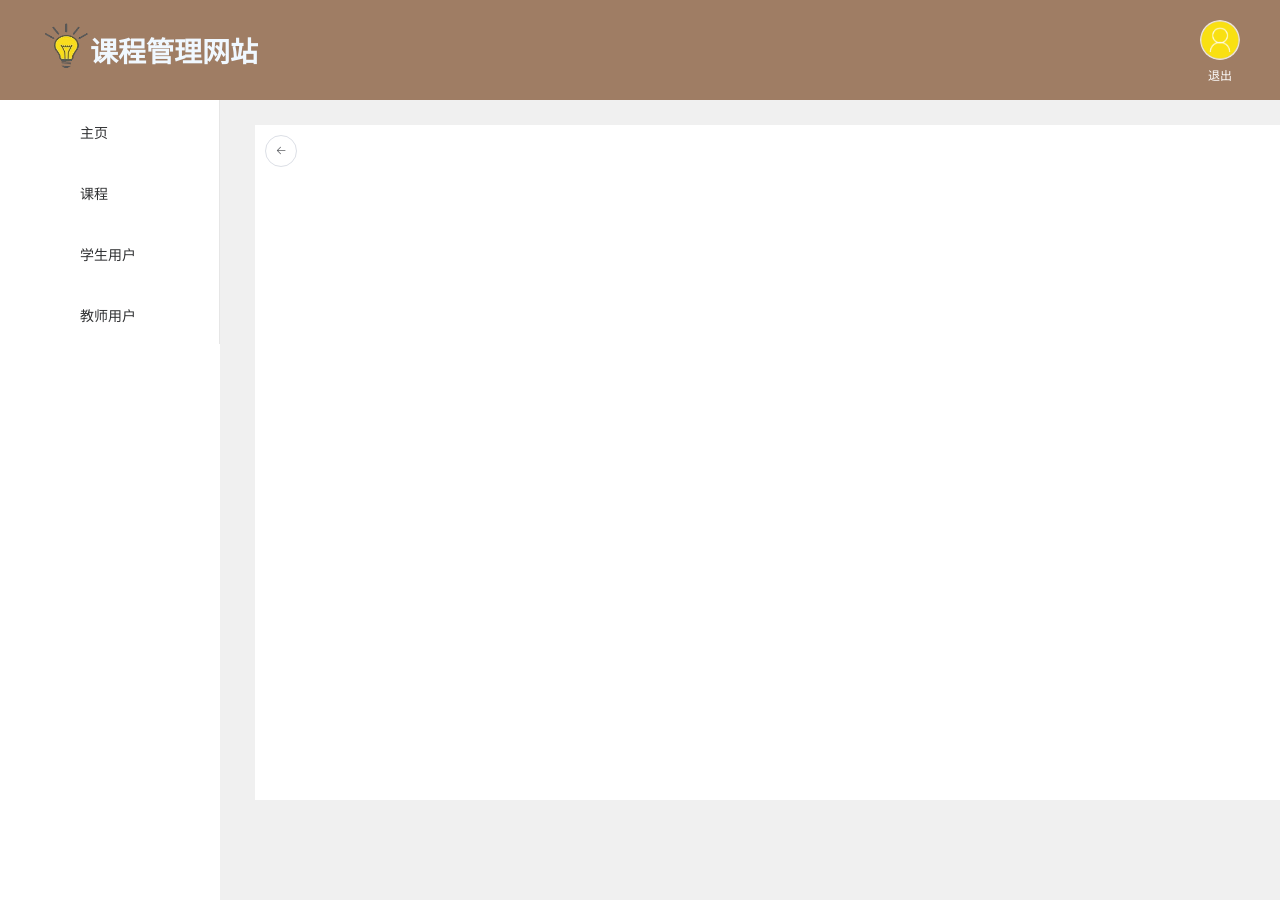
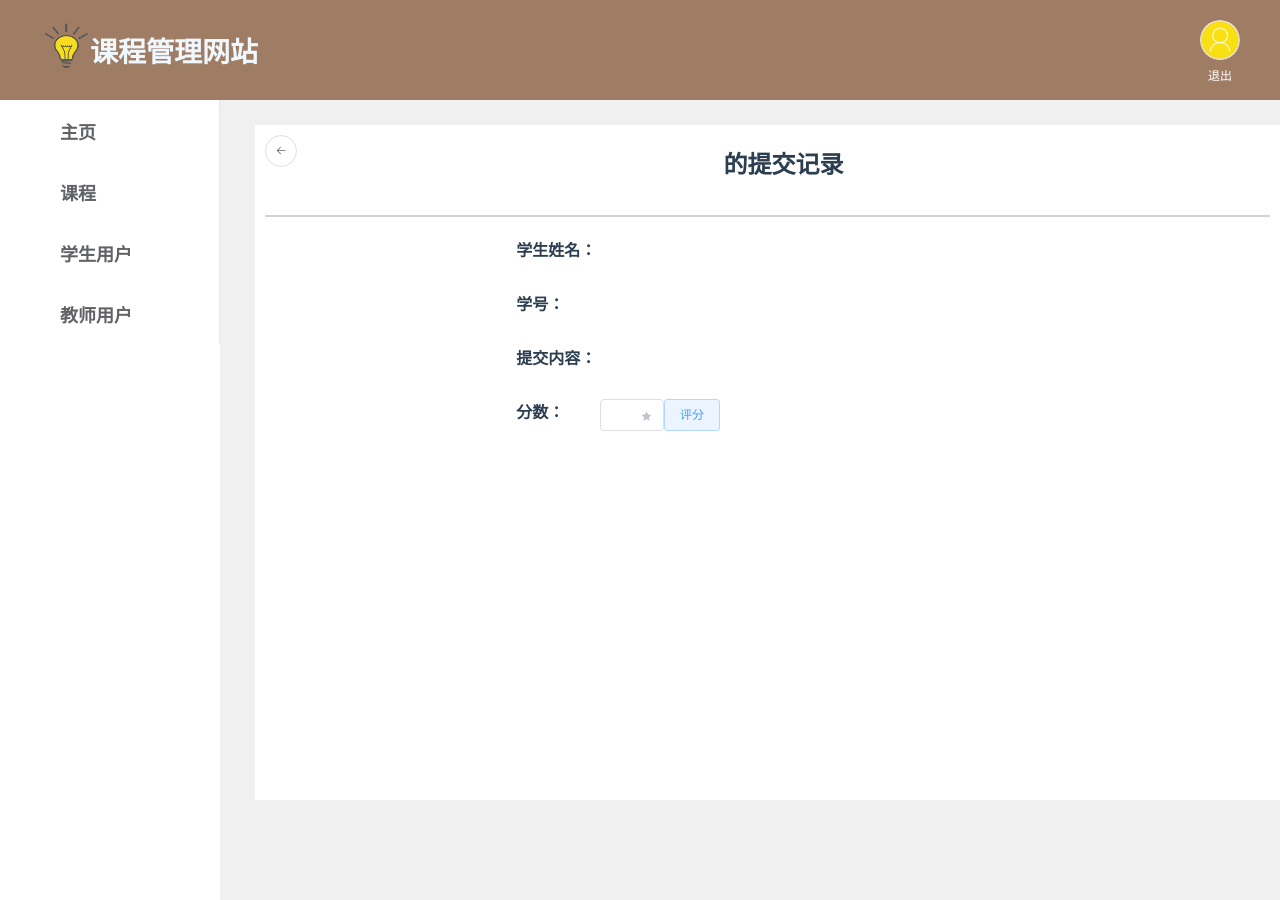
Before and after one commit to TheProudSoul/course-manage, a Vue app: page /#/course/1/assignment/1/submit/1 in a window 1280 px wide. Built offline with nearby package versions, Linux system fonts and the light colour scheme; no server answers; sample sign-in values are in the browser's storage; some icons are missing.

Commit message:
only file operations left to finish

```diff
--- a/src/components/common/Header.vue
+++ b/src/components/common/Header.vue
@@ -7,10 +7,22 @@
       </div>
       <div class="header-right">
           <div class="user-avator"><img src="../../assets/avator.png"></div>
-          <el-button type="text" class="logout">退出</el-button>
+          <el-button type="text" class="logout" @click="logout">退出</el-button>
       </div>
     </div>
 </template>
+
+<script>
+export default {
+  methods:{
+    logout(){
+      localStorage.setItem('role', '')
+      this.$store.commit('login/userType', localStorage.getItem('role'))
+      this.$router.push('/login');
+    }
+  }
+}
+</script>
 
 
 <style>
--- a/src/components/common/Sidebar.vue
+++ b/src/components/common/Sidebar.vue
@@ -38,8 +38,10 @@ export default {
 }
 .icon{
   position: fixed;
-  left: 80px;
-
+  left: 60px;
+  font-weight: bold;
+  font-size: 18px;
+  color: #606266
 }
 .sidebar {
   width: 220px;
--- a/src/components/page/AssignmentSubmit.vue
+++ b/src/components/page/AssignmentSubmit.vue
@@ -1,25 +1,184 @@
 <template>
   <div class="content">
-    <!-- 返回键 -->
-    <el-button class="btn-return" icon="el-icon-back" circle @click="back"></el-button>
+    <div>
+      <el-button class="btn-return" icon="el-icon-back" circle @click="back"></el-button>
+      <h3 class="title">{{submit.student_name}}的提交记录</h3>
+    </div>
+    <hr color="#d3d3d3" style="margin-bottom: 20px; margin-top: 20px">
+
+    <!-- <el-row :gutter="10" type="flex" class="row-bg" justify="center">
+      <el-col :span="3"><div class="grid-content vector-label">测试标题：</div></el-col>
+      <el-col :span="12"><div class="grid-content">{{submit.student_name}}</div></el-col>
+    </el-row>-->
+    <div class="vector">
+      <el-row type="flex" class="row">
+        <el-col :span="2" :offset="6">
+          <div class="grid-content vector-label">学生姓名：</div>
+        </el-col>
+        <el-col :span="12">
+          <div class="grid-content">{{submit.student_name}}</div>
+        </el-col>
+      </el-row>
+      <el-row type="flex" class="row">
+        <el-col :span="2" :offset="6">
+          <div class="grid-content vector-label">学号：</div>
+        </el-col>
+        <el-col :span="12">
+          <div class="grid-content">{{submit.student_no}}</div>
+        </el-col>
+      </el-row>
+      <el-row type="flex" class="row">
+        <el-col :span="2" :offset="6">
+          <div class="grid-content vector-label">提交内容：</div>
+        </el-col>
+        <el-col :span="12">
+          <div class="grid-content">{{submit.content}}</div>
+        </el-col>
+      </el-row>
+      <el-row type="flex" v-if="submit.file_flag==0" class="row">
+        <el-col :span="2" :offset="6">
+          <div class="grid-content vector-label">附件：</div>
+        </el-col>
+        <el-col :span="12">
+          <div class="grid-content">
+            <el-button type="primary" plain icon="el-icon-download">下载附件</el-button>
+          </div>
+        </el-col>
+      </el-row>
+      <el-row type="flex" class="row">
+        <el-col :span="2" :offset="6">
+          <div class="grid-content vector-label">分数：</div>
+        </el-col>
+        <el-col :span="12">
+          <el-input
+            class="point"
+            max="100"
+            size="small"
+            suffix-icon="el-icon-star-on"
+            v-model="mark"
+          ></el-input>
+          <el-button type="primary" plain @click="setMark">评分</el-button>
+        </el-col>
+        <el-col :span="2"></el-col>
+      </el-row>
+    </div>
   </div>
 </template>
 
 <script>
+import { mapGetters, mapState } from "vuex";
+
 export default {
   data() {
     return {
-      submit_id: 1,
-      student_no: "201630661234",
-      content: "答案....",
-      mark: 98
+      mark: ""
     };
   },
+  computed: {
+    ...mapGetters("assignment", {
+      submit: "getSubmit"
+    })
+  },
+  created() {
+    this.$store.dispatch(
+      "assignment/fetchSubmit",
+      this.$route.params.submit_id
+    );
+    this.mark = this.submit.mark;
+  },
   methods: {
-    back(){
-      this.$router.go(-1)
+    back() {
+      this.$router.go(-1);
     },
-    setMark() {}
+    setMark() {
+      let message = "";
+      if (this.mark == "") {
+        this.$message({
+          showClose: true,
+          message: "分数不能为空！",
+          type: "error"
+        });
+      } else if (this.mark == this.submit.mark) {
+        this.$message({
+          showClose: true,
+          message: "不要重复提交相同的分数哦~",
+          type: "error"
+        });
+      } else {
+        if (this.submit.mark != "") {
+          message =
+            "您已有评分记录：“" +
+            this.submit.mark +
+            "”,是否确定重新提交分数：“" +
+            this.mark +
+            "”";
+        } else {
+          message = "您的评分为“" + this.mark + "”";
+        }
+        this.$confirm(message, "提示", {
+          confirmButtonText: "确定",
+          cancelButtonText: "取消",
+          type: "warning"
+        })
+          .then(() => {
+            // 真正路径  '/assign_submit'
+            this.$http("post", "/admin/course", {
+              action: "put",
+              submit_id: this.$route.params.submit_id,
+              mark: this.mark
+            }).then(res => {
+              if (res.data.status == 0) {
+                this.$message({ type: "success", message: "分数提交成功!" });
+                setTimeout(() => {
+                  this.$router.push({
+                    name: "assignmentSubmits",
+                    params: {
+                      course: this.$route.params.course,
+                      assign_id: this.$route.params.assign_id
+                    }
+                  });
+                }, 1000);
+              } else {
+                this.$message({ type: "info", message: res.data.error_msg });
+              }
+            });
+          })
+          .catch(() => {
+            this.$message({
+              type: "info",
+              message: "已取消删除"
+            });
+          });
+      }
+    }
   }
 };
 </script>
+
+<style>
+.title {
+  display: inline-block;
+  font-size: 24px;
+  margin-top: 10px;
+  margin-bottom: 15px;
+}
+.vector {
+  text-align: left;
+}
+.row {
+  margin-bottom: 30px;
+}
+.vector-label {
+  font: 1em "Microsoft YaHei";
+  font-weight: bold;
+}
+.vector-data {
+  display: inline-block;
+  width: 50%;
+}
+.point {
+  color: "#ff9900";
+  display: inline-block;
+  width: 4rem;
+}
+</style>
--- a/src/components/page/LoginPage.vue
+++ b/src/components/page/LoginPage.vue
@@ -63,8 +63,8 @@ export default {
     };
     return {
       loginForm: {
-        id: "",
-        passwd: "",
+        id: "111",
+        passwd: "111",
         group: 3
       },
 
--- a/src/components/page/OnlineTestInfo.vue
+++ b/src/components/page/OnlineTestInfo.vue
@@ -28,7 +28,7 @@
     </div>
     <div class="file">
       <p class="file-title">附件：</p>
-      <el-button type="text" class="btn-file">{{testInfo.file_name}}</el-button>
+      <el-button type="primary" plain icon="el-icon-download">下载附件</el-button>
     </div>
 
     <!-- 学生操作 -->
@@ -58,7 +58,7 @@
     <div v-show="isTeacher">
       <el-button type="text" @click="editAss">修改</el-button>
       <!-- 批改？评分？查收？ -->
-      <el-button type="text" @click="getSubmit">批改</el-button>
+      <el-button type="text" @click="getSubmit">评分</el-button>
       <el-button type="text" @click="submitDelete">删除</el-button>
     </div>
   </div>
--- a/src/components/page/OnlineTestSubmit.vue
+++ b/src/components/page/OnlineTestSubmit.vue
@@ -36,7 +36,6 @@
       <el-col :span="2"></el-col>
     </el-row>
     </div>
-    <!-- 在分数旁边弄个按钮评分 -->
   </div>
 </template>
 
--- a/src/components/page/SetOnlineTest.vue
+++ b/src/components/page/SetOnlineTest.vue
@@ -4,13 +4,7 @@
   <div class="content">
     <div class="new-test-header">
       <h1 class="title">{{title}}</h1>
-      <el-button
-        class="btn-return"
-        icon="el-icon-back"
-        circle
-        style="float: left; margin-top: 10px"
-        @click="back"
-      ></el-button>
+      <el-button class="btn-return" icon="el-icon-back" circle @click="back"></el-button>
       <hr color="#d3d3d3" style="margin-bottom: 20px; margin-top: 20px"/>
     </div>
     <el-form :model="testInfo" ref="testInfo" label-width="50px" label-position="left" class="form-test">
@@ -21,11 +15,7 @@
         <el-input type="text" v-model="testInfo.start_time" placeholder="2016-06-06 19:00" clearable></el-input>
       </el-form-item>
       <el-form-item class="item" label="截止时间：" label-width="100px">
-        <el-input
-          type="text"
-          v-model="testInfo.start_time"
-          placeholder="2016-06-06 21:00"
-          clearable></el-input>
+        <el-input type="text" v-model="testInfo.start_time" placeholder="2016-06-06 21:00"></el-input>
       </el-form-item>
       <el-form-item class="item" label="添加附件：" label-width="100px">
         <el-button type="primary" plain icon="el-icon-upload2" style="float: left">上传附件</el-button>
--- a/src/main.js
+++ b/src/main.js
@@ -23,6 +23,17 @@ Vue.prototype.$http = request
 //   components: { App },
 //   template: '<App/>'
 // })
+
+// 使用钩子函数对路由进行权限跳转
+router.beforeEach((to, from, next) => {
+  const role = localStorage.getItem('role')
+  if (role == '' && to.path !== '/login') {
+    next('/login')
+  } else {
+    next()
+  }
+})
+
 new Vue({
   el: '#app',
   store,
--- a/src/router/index.js
+++ b/src/router/index.js
@@ -5,12 +5,15 @@ import Router from 'vue-router'
 Vue.use(Router)
 
 export default new Router({
-  routes: [{
+  routes: [
+    {
       path: '/',
+      redirect: '/home'
+    },
+    {
+      path: '/login',
       component: resolve => require(['../components/page/LoginPage.vue'], resolve),
-    meta: {
-      title: '登录'
-    }
+      meta: { title: '登录' }
     },
     {
       path: '/frame',
--- a/src/store/modules/assignment.js
+++ b/src/store/modules/assignment.js
@@ -13,8 +13,12 @@ const getters = {
 const actions = {
   fetchSubmit ({ state, commit }, id) {
     http('get', '/assign_submit/' + id).then(res => {
+      let item = res.data
+      if (item.mark == -1) {
+        item.mark = ''
+      }
       commit('setSubmit', {
-        item: res.data
+        item: item
       })
     })
   },
--- a/static/css/main.css
+++ b/static/css/main.css
@@ -14,7 +14,7 @@ body,
 }
 
 body {
-    font-family: 'PingFang SC', "Helvetica Neue", Helvetica, "microsoft yahei", arial, STHeiTi, sans-serif;
+    font-family: "microsoft yahei", 'PingFang SC', "Helvetica Neue", Helvetica, arial, STHeiTi, sans-serif;
 }
 
 a {
```
Also changed, not shown: 1 other file (tests, documents, lock files or other folders). Lines whose indentation alone changed are shown as unchanged.
